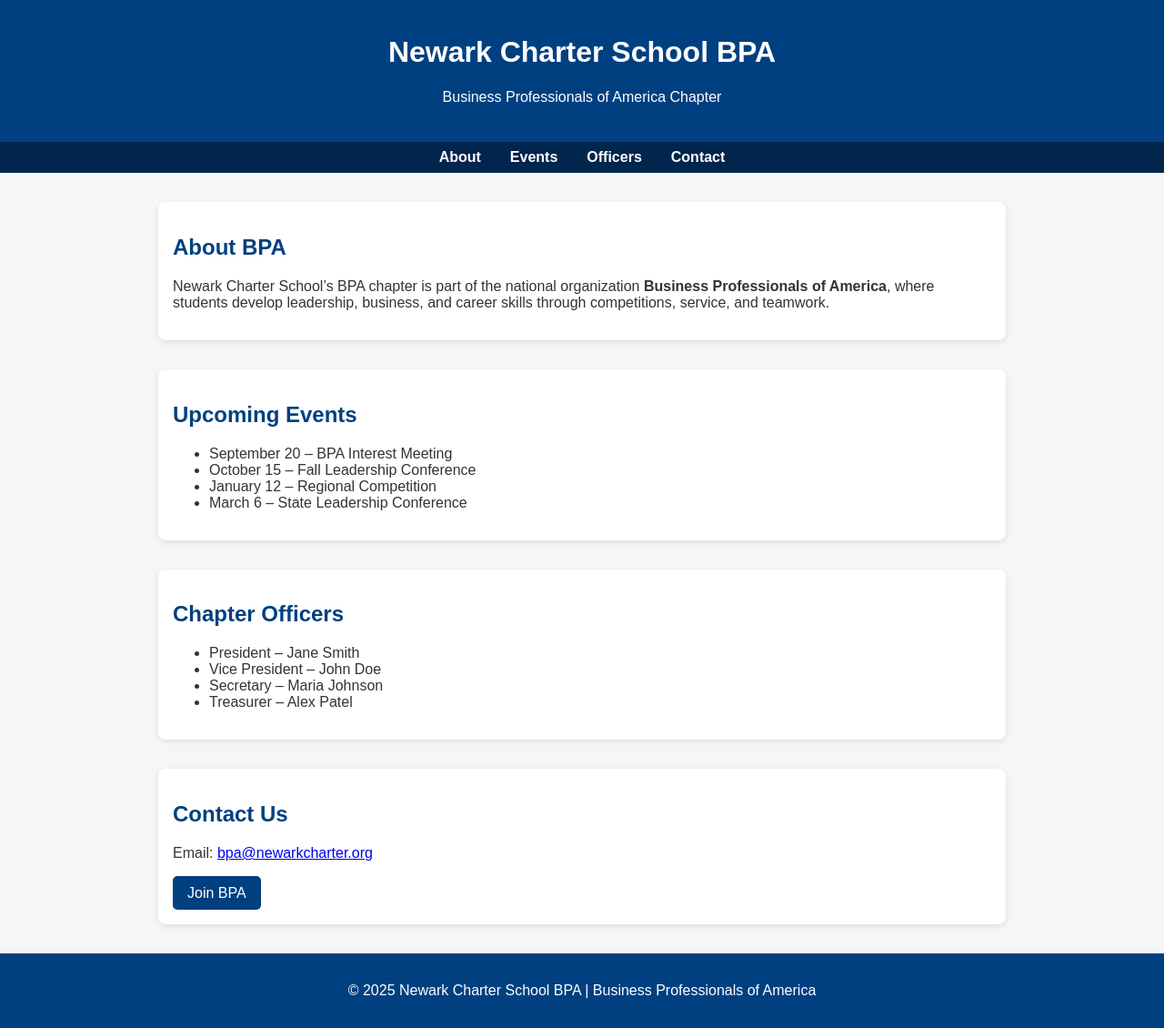
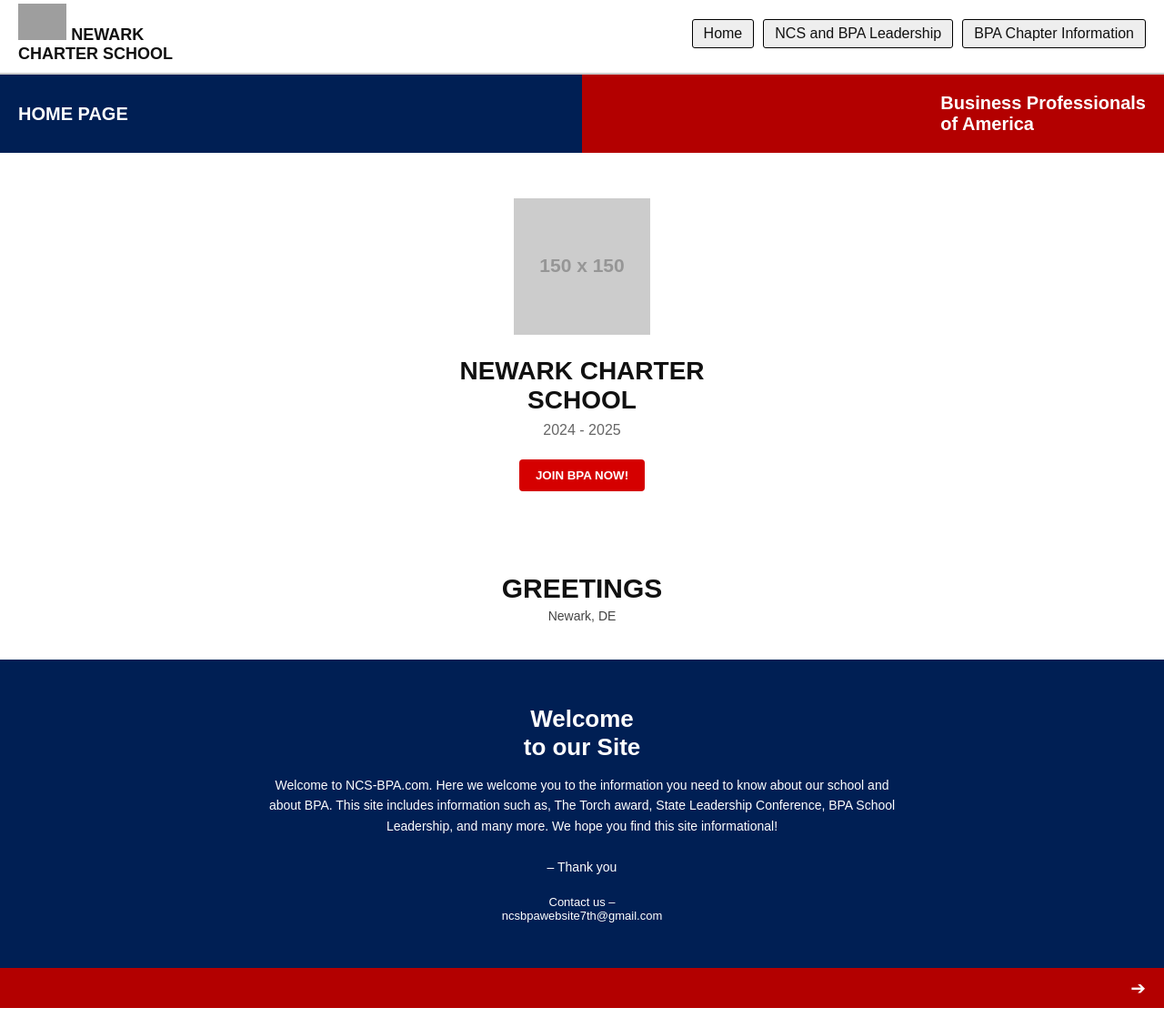
Before and after one commit to Harty45/StartPilot, a plain HTML site: page index.html in a window 1280 px wide. Shown: the part 6-1136 px from the top of the page at 91% size. After the commit the page ends 1114 px from the top, so only its background shows below. Drawn offline with Linux system fonts and the light colour scheme; grey boxes are pictures that could not be loaded; placeholder pictures from the web are drawn by us.

Commit message:
Update index.html

```diff
--- a/index.html
+++ b/index.html
@@ -1,123 +1,225 @@
 <!DOCTYPE html>
 <html lang="en">
 <head>
-  <meta charset="UTF-8">
-  <meta name="viewport" content="width=device-width, initial-scale=1.0">
-  <title>Newark Charter School BPA</title>
+  <meta charset="UTF-8" />
+  <meta name="viewport" content="width=device-width, initial-scale=1.0" />
+  <title>Newark Charter School - BPA</title>
   <style>
+    /* Global Styles */
+    * {
+      margin: 0;
+      padding: 0;
+      box-sizing: border-box;
+    }
+
     body {
       font-family: Arial, sans-serif;
-      margin: 0;
-      padding: 0;
-      background: #f4f6f8;
-      color: #333;
+      background-color: #fff;
+      color: #111;
     }
+
+    a {
+      text-decoration: none;
+      color: inherit;
+    }
+
+    /* Header */
     header {
-      background: #004080;
-      color: white;
-      text-align: center;
-      padding: 1.5rem 1rem;
+      display: flex;
+      align-items: center;
+      justify-content: space-between;
+      background: #fff;
+      padding: 10px 20px;
+      border-bottom: 2px solid #ccc;
     }
-    nav {
-      background: #00264d;
+
+    header img {
+      height: 40px;
+    }
+
+    header .school-name {
+      font-weight: bold;
+      font-size: 18px;
+    }
+
+    nav ul {
+      list-style: none;
       display: flex;
-      justify-content: center;
-      padding: 0.5rem;
+      gap: 10px;
     }
-    nav a {
-      color: white;
-      margin: 0 1rem;
-      text-decoration: none;
+
+    nav ul li {
+      background: #eee;
+      padding: 6px 12px;
+      border: 1px solid #000;
+      border-radius: 3px;
+    }
+
+    nav ul li:hover {
+      background: #ddd;
+    }
+
+    /* Hero Banner */
+    .hero {
+      display: flex;
+      justify-content: space-between;
+      align-items: center;
+      background: linear-gradient(to right, #001f54 50%, #b30000 50%);
+      color: #fff;
+      padding: 20px;
+      font-size: 20px;
       font-weight: bold;
     }
-    nav a:hover {
-      text-decoration: underline;
+
+    /* Main Section */
+    .main {
+      text-align: center;
+      padding: 50px 20px;
     }
-    section {
-      max-width: 900px;
-      margin: 2rem auto;
-      padding: 1rem;
-      background: white;
-      border-radius: 8px;
-      box-shadow: 0 2px 6px rgba(0,0,0,0.1);
+
+    .main img {
+      width: 150px;
+      margin-bottom: 20px;
     }
-    h2 {
-      color: #004080;
+
+    .main h1 {
+      font-size: 28px;
+      font-weight: bold;
     }
-    footer {
-      background: #004080;
-      color: white;
+
+    .main .year {
+      font-size: 16px;
+      margin: 8px 0;
+      color: #666;
+    }
+
+    .main .btn {
+      display: inline-block;
+      margin-top: 15px;
+      padding: 10px 18px;
+      background: #d50000;
+      color: #fff;
+      font-weight: bold;
+      border: none;
+      border-radius: 4px;
+      cursor: pointer;
+    }
+
+    .main .btn:hover {
+      background: #a00000;
+    }
+
+    /* Greetings Section */
+    .greetings {
       text-align: center;
-      padding: 1rem;
-      margin-top: 2rem;
+      padding: 40px 20px;
+      font-size: 20px;
     }
-    button {
-      background: #004080;
-      color: white;
+
+    .greetings span {
+      display: block;
+      font-size: 14px;
+      margin-top: 5px;
+      color: #444;
+    }
+
+    /* Welcome Section */
+    .welcome {
+      background: #001f54;
+      color: #fff;
+      text-align: center;
+      padding: 50px 20px;
+    }
+
+    .welcome h2 {
+      font-size: 26px;
+      margin-bottom: 15px;
+    }
+
+    .welcome p {
+      max-width: 700px;
+      margin: 0 auto 20px;
+      font-size: 14px;
+      line-height: 1.6;
+    }
+
+    .welcome .contact {
+      margin-top: 15px;
+      font-size: 13px;
+    }
+
+    /* Bottom Arrow */
+    .arrow {
+      text-align: right;
+      background: #b30000;
+      padding: 10px 20px;
+    }
+
+    .arrow button {
+      background: none;
       border: none;
-      padding: 0.6rem 1rem;
-      border-radius: 5px;
+      color: #fff;
+      font-size: 20px;
       cursor: pointer;
-      font-size: 1rem;
-    }
-    button:hover {
-      background: #0066cc;
     }
   </style>
 </head>
 <body>
 
+  <!-- Header -->
   <header>
-    <h1>Newark Charter School BPA</h1>
-    <p>Business Professionals of America Chapter</p>
+    <div class="school-name">
+      <img src="https://upload.wikimedia.org/wikipedia/commons/thumb/5/51/Red_star.svg/1200px-Red_star.svg.png" alt="Logo">
+      NEWARK <br> CHARTER SCHOOL
+    </div>
+    <nav>
+      <ul>
+        <li><a href="#">Home</a></li>
+        <li><a href="#">NCS and BPA Leadership</a></li>
+        <li><a href="#">BPA Chapter Information</a></li>
+      </ul>
+    </nav>
   </header>
 
-  <nav>
-    <a href="#about">About</a>
-    <a href="#events">Events</a>
-    <a href="#officers">Officers</a>
-    <a href="#contact">Contact</a>
-  </nav>
+  <!-- Hero Section -->
+  <div class="hero">
+    <div>HOME PAGE</div>
+    <div>Business Professionals <br> of America</div>
+  </div>
 
-  <section id="about">
-    <h2>About BPA</h2>
-    <p>
-      Newark Charter School’s BPA chapter is part of the national organization
-      <strong>Business Professionals of America</strong>, where students
-      develop leadership, business, and career skills through competitions,
-      service, and teamwork.
-    </p>
+  <!-- Main Section -->
+  <section class="main">
+    <img src="https://via.placeholder.com/150" alt="Capture the Moment Logo">
+    <h1>NEWARK CHARTER <br> SCHOOL</h1>
+    <div class="year">2024 - 2025</div>
+    <button class="btn">JOIN BPA NOW!</button>
   </section>
 
-  <section id="events">
-    <h2>Upcoming Events</h2>
-    <ul>
-      <li>September 20 – BPA Interest Meeting</li>
-      <li>October 15 – Fall Leadership Conference</li>
-      <li>January 12 – Regional Competition</li>
-      <li>March 6 – State Leadership Conference</li>
-    </ul>
+  <!-- Greetings Section -->
+  <section class="greetings">
+    <h2>GREETINGS</h2>
+    <span>Newark, DE</span>
   </section>
 
-  <section id="officers">
-    <h2>Chapter Officers</h2>
-    <ul>
-      <li>President – Jane Smith</li>
-      <li>Vice President – John Doe</li>
-      <li>Secretary – Maria Johnson</li>
-      <li>Treasurer – Alex Patel</li>
-    </ul>
+  <!-- Welcome Section -->
+  <section class="welcome">
+    <h2>Welcome <br> to our Site</h2>
+    <p>
+      Welcome to NCS-BPA.com. Here we welcome you to the information you need to know about
+      our school and about BPA. This site includes information such as, The Torch award,
+      State Leadership Conference, BPA School Leadership, and many more. We hope you find
+      this site informational! <br><br> – Thank you
+    </p>
+    <div class="contact">
+      Contact us – <br>
+      ncsbpawebsite7th@gmail.com
+    </div>
   </section>
 
-  <section id="contact">
-    <h2>Contact Us</h2>
-    <p>Email: <a href="mailto:bpa@newarkcharter.org">bpa@newarkcharter.org</a></p>
-    <button onclick="alert('Thanks for your interest in BPA!')">Join BPA</button>
-  </section>
-
-  <footer>
-    <p>&copy; 2025 Newark Charter School BPA | Business Professionals of America</p>
-  </footer>
+  <!-- Arrow -->
+  <div class="arrow">
+    <button>&#10132;</button>
+  </div>
 
 </body>
 </html>
```
